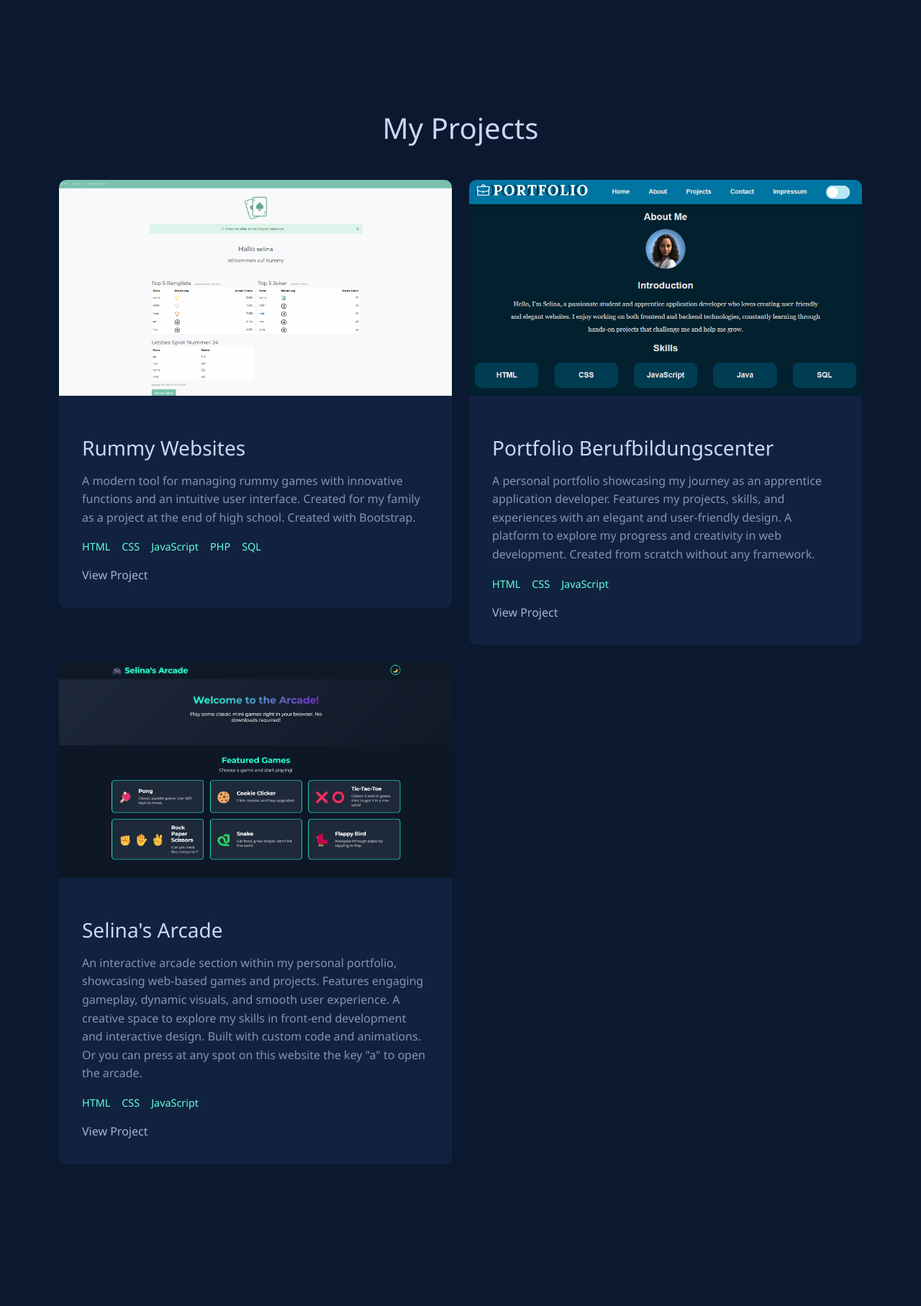
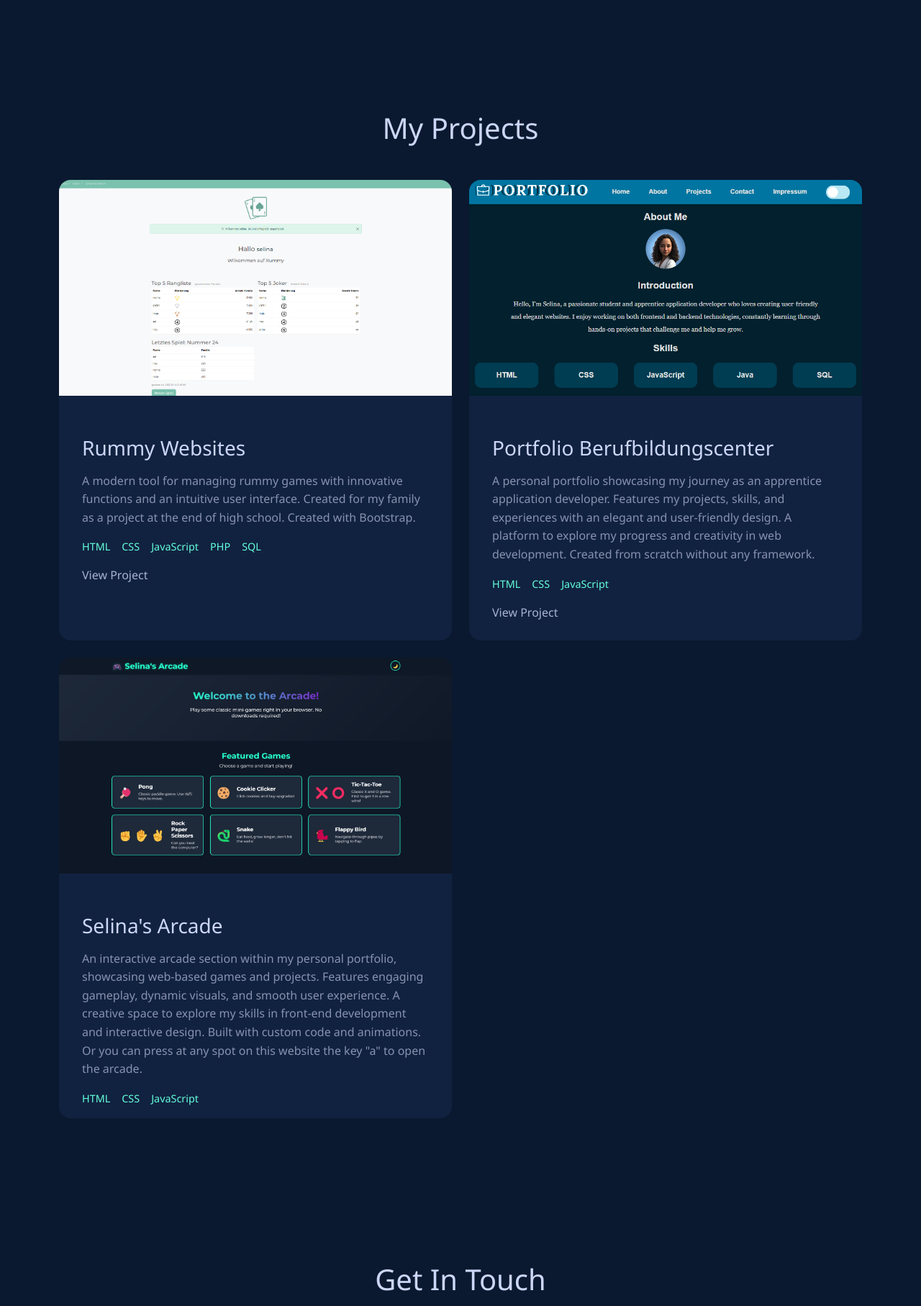
Before and after one commit to Selimo100/Portfolio, a PHP site: page / in a window 1280 px wide. Shown: the part 1588-3403 px from the top of the page at 72% size. Run offline with PHP 8.4, Linux system fonts and the light colour scheme.

Commit message:
add: min and max heigt for the cards

```diff
--- a/assets/css/components/projects.css
+++ b/assets/css/components/projects.css
@@ -1,9 +1,11 @@
 /* Project Section */
 .project-card {
     background-color: var(--light-navy);
-    border-radius: 10px;
+    border-radius: 1rem;
     overflow: hidden;
     transition: transform 0.3s ease;
+    min-height: 40rem;
+    max-height: 40rem;
   }
 
   .project-card:hover {
```
